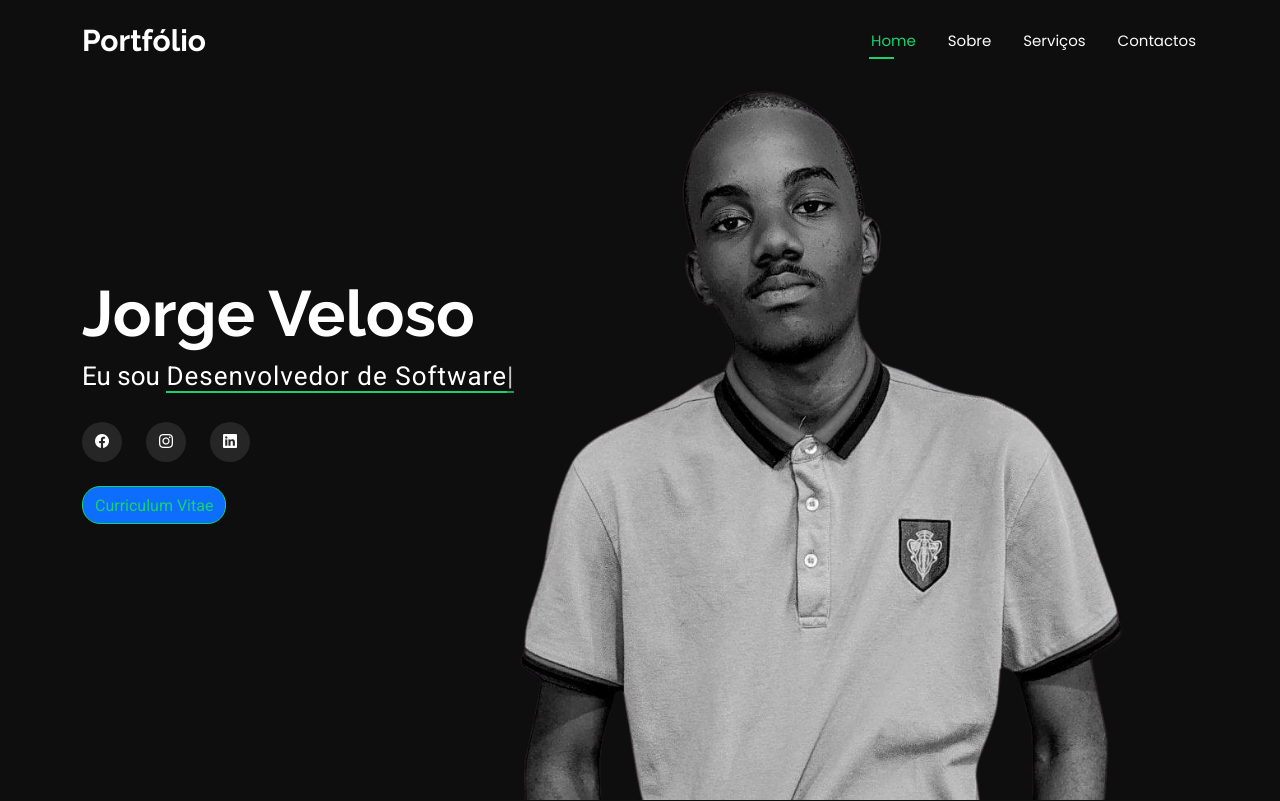
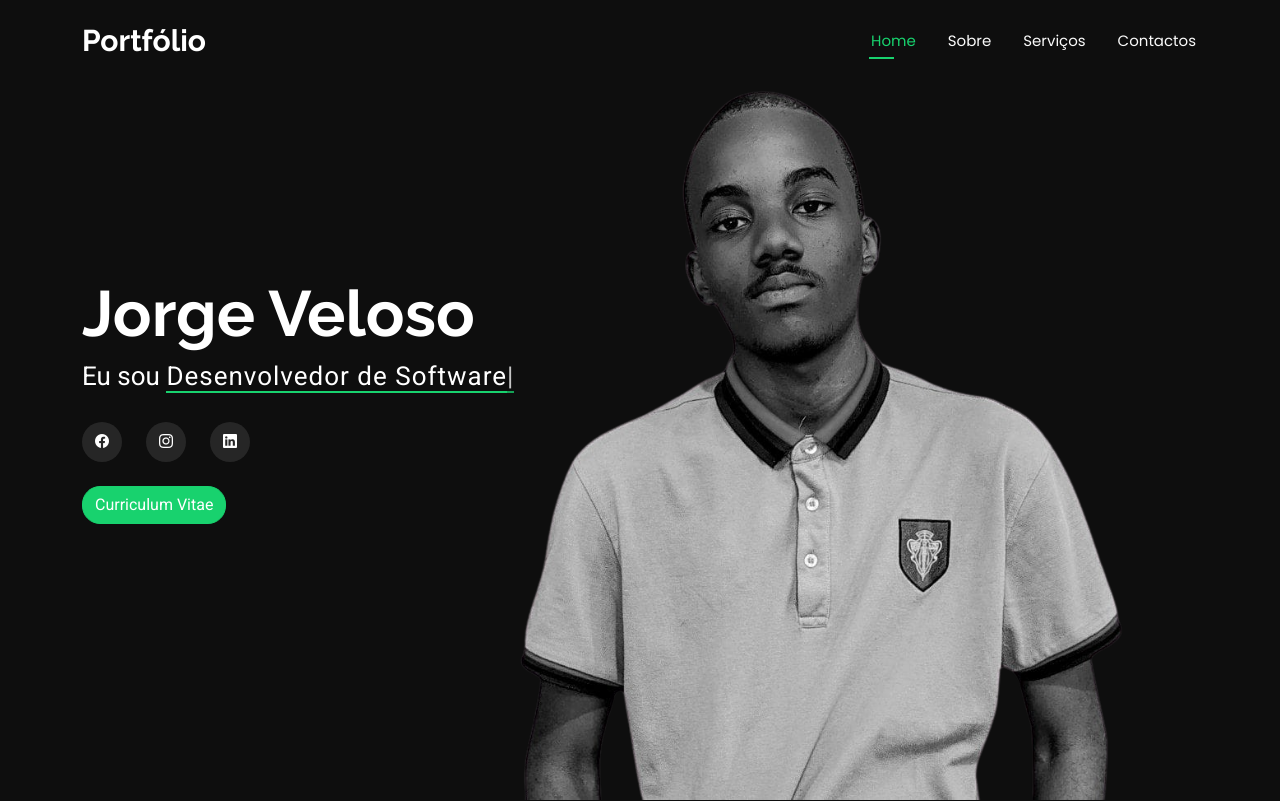
Before and after one commit to nexuscompay/jorge-portfolio, a PHP site: page / in a window 1280 px wide, with the pointer over the restyled element. Shown: the top 801 px of the page. Run offline with PHP 8.4, Linux system fonts and the light colour scheme.

Commit message:
fix hover style for cv link

```diff
--- a/assets/css/main.css
+++ b/assets/css/main.css
@@ -750,6 +750,11 @@ section,
   border-color: var(--accent-color) !important;
 }
 
+.hero .cv-link:hover {
+  background-color: var(--accent-color);
+  color: var(--default-color) !important;
+}
+
 .hero .social-links a:hover {
   background-color: var(--accent-color);
 }
```
